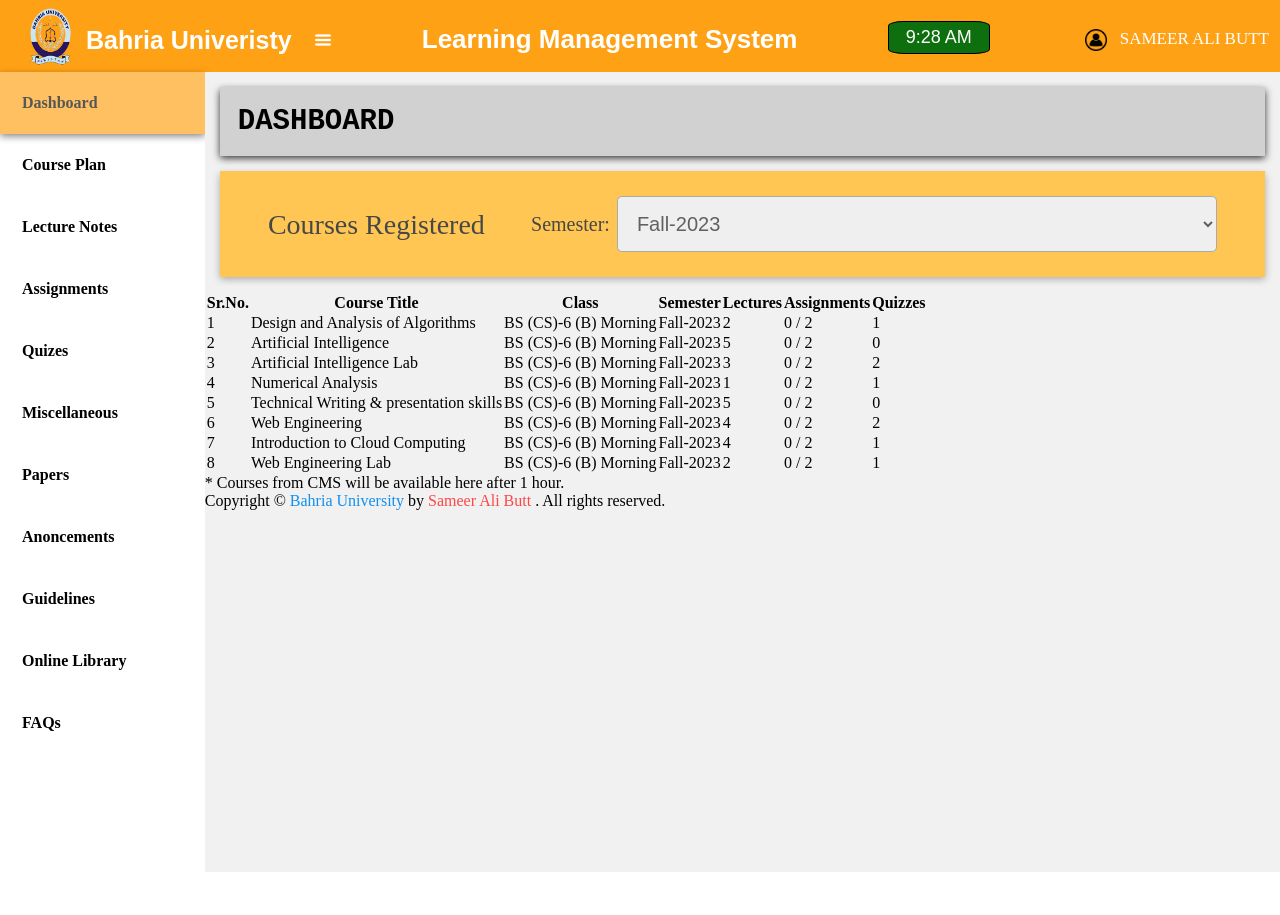
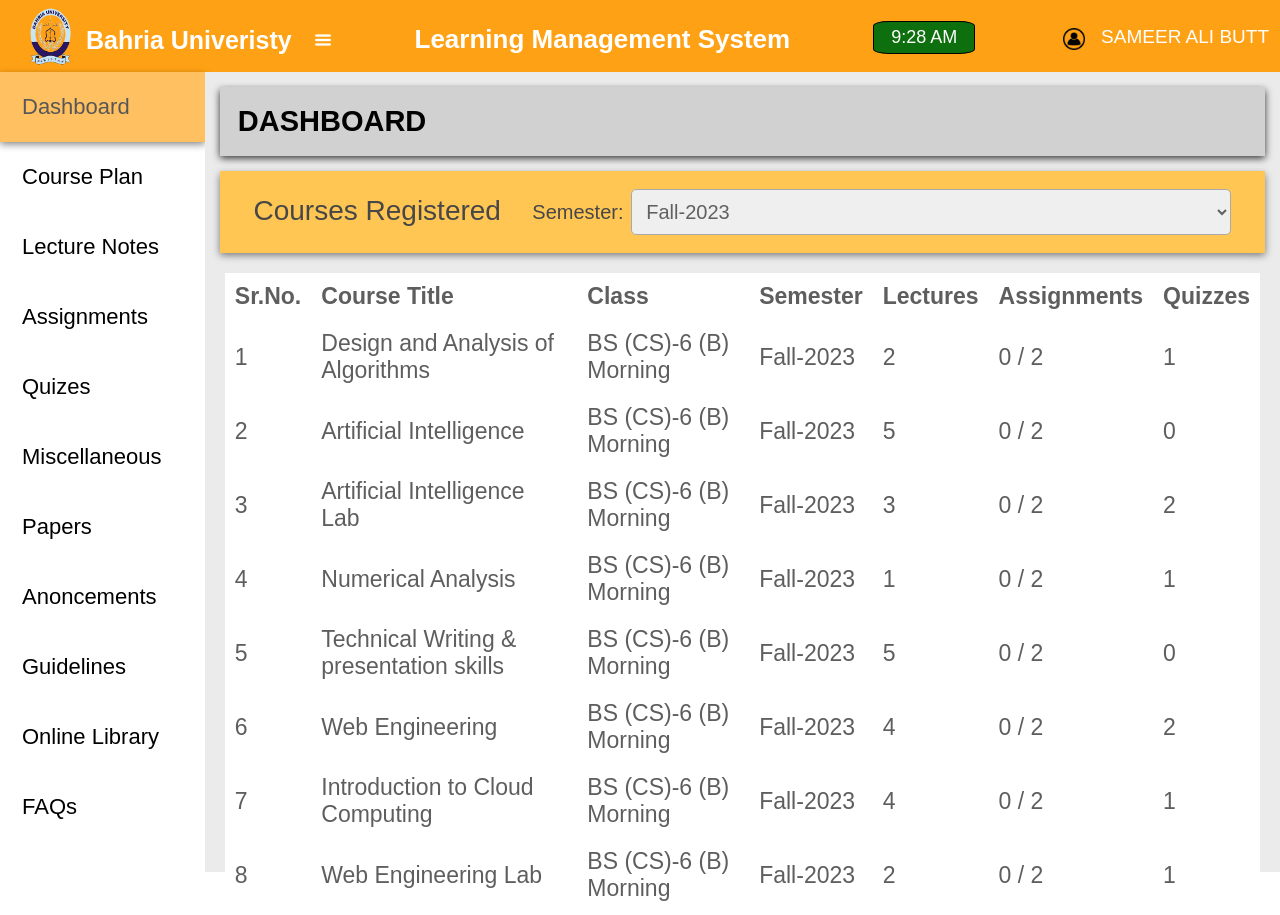
Before and after one commit to sameerbutt28/BU-LMS-interface, a plain HTML site: page index.html in a window 1280 px wide. Shown: the top 915 px of the page. Before the commit the page ends 872 px from the top, so only its background shows below. Drawn offline with Linux system fonts and the light colour scheme; files whose address does not match are found by name.

Commit message:
Add files via upload

```diff
--- a/style.css
+++ b/style.css
@@ -1,4 +1,4 @@
-  @import url('https://fonts.googleapis.com/css2?family=Source+Sans+3&display=swap');
+@import url('https://fonts.googleapis.com/css2?family=Open+Sans:wght@500&family=Source+Sans+3:wght@500&display=swap');
 *{
     margin: 0;
     padding: 0;
@@ -54,10 +54,15 @@ font-family: sans-serif;
     flex-direction: row;
     flex-wrap: wrap;
     justify-content:space-around;
-    margin-top: 18px;
+    margin-top: 15px;
     color: white;
     padding: 5px;
-    font-size: 17px;
+    font-size: 19px;
+    font-family: 'Source Sans 3', sans-serif;
+
+}
+.accprofile img{
+    margin-top: 2px;
 }
 .leftcontainer{
     background: rgb(255, 255, 255);
@@ -67,9 +72,11 @@ font-family: sans-serif;
     flex-direction: column;
 }
 .rightcontainer{
-    background: rgb(241, 241, 241);
+    background: rgb(235, 235, 235);
     width: 84vw;
     height: 100vh;
+    font-family: 'Source Sans 3', sans-serif;
+
 
 }
 .container{
@@ -80,8 +87,10 @@ font-family: sans-serif;
     text-decoration: none;
     color: black;
     padding: 22px;
-    font-weight:900;
-    font-size:medium;
+    font-weight:500;
+    font-size:22px;
+    font-family: 'Source Sans 3', sans-serif;
+
 }
 .leftcontainer a:hover{
    background: rgb(236, 236, 236);
@@ -98,15 +107,15 @@ font-family: sans-serif;
     box-shadow: 0px 2.98256px 7.4564px rgba(0, 0, 0, 0.8);
     font-size: 29px;
     font-weight: bold;
-    font-family:monospace;
+    font-family: 'Source Sans 3', sans-serif;
 
 
  }
  .coursetitle{
     background-color: rgb(255, 198, 84);
-    padding: 25px;
+    padding: 18px;
     margin: 15px;
-    box-shadow: 0px 2.98256px 7.4564px rgba(0, 0, 0, 0.3);
+    box-shadow: 0px 2.98256px 7.4564px rgba(0, 0, 0, 0.5);
     font-size: 28px;
     font-weight:300;
     display: flex;
@@ -123,7 +132,7 @@ label {
 
 select {
     width: 600px;
-    padding: 15px;
+    padding: 10px;
     border: 1px solid rgb(170, 170, 170);
     border-radius: 5px;
     font-size: 20px;
@@ -135,6 +144,36 @@ option {
     padding: 8px;
 }
 .courseheading{
-    margin-top: 13px;
+    margin-top: 6px;
     color: rgb(71, 71, 71);
 }
+table {
+    border-collapse: collapse;
+    width: 100%;
+    font-size: 23px;
+    background: white;
+    color: rgb(94, 94, 94);
+}
+table, th, td {
+    border: none;
+}
+
+th, td {
+    padding: 10px;
+    text-align:start;
+}
+.tablecontainer{
+    margin: 20px;
+}
+.avail{
+    color: rgb(255, 81, 81);
+    margin-top: 17px;
+    margin-left: 30px;
+}
+.owner{
+    margin-top:9.4%;
+    background: white;
+    padding: 15px;
+    font-size: 20px;
+    font-weight: bold;
+}
```
